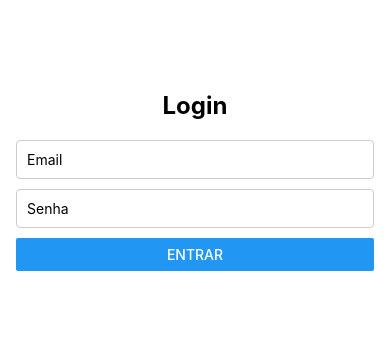
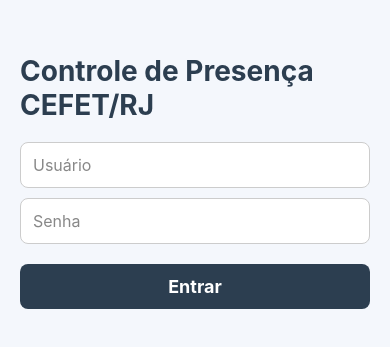
Before and after one commit to Lulcao/react-academico, a React Native app: screen /LoginScreen in a window 390 px wide. Shown: the part 241-588 px from the top of the page. Built offline with nearby package versions, Linux system fonts and the light colour scheme.

Commit message:
Adiciona Leitura QR e corrige erro Prof Screen

```diff
--- a/app.json
+++ b/app.json
@@ -23,6 +23,9 @@
     },
     "web": {
       "favicon": "./assets/favicon.png"
-    }
+    },
+    "plugins": [
+      "expo-barcode-scanner"
+    ]
   }
 }
--- a/package.json
+++ b/package.json
@@ -14,6 +14,9 @@
     "@react-navigation/native": "^7.0.14",
     "@react-navigation/stack": "^7.1.1",
     "expo": "~52.0.35",
+    "expo-barcode-scanner": "^13.0.1",
+    "expo-camera": "~16.0.16",
+    "expo-constants": "~17.0.6",
     "expo-status-bar": "~2.0.1",
     "react": "18.3.1",
     "react-native": "0.76.7",
--- a/src/screens/Aluno/AlunoProfileScreen.tsx
+++ b/src/screens/Aluno/AlunoProfileScreen.tsx
@@ -1,8 +1,27 @@
-import React from 'react';
-import { View, Text, TouchableOpacity, StyleSheet, Image } from 'react-native';
+import React, { useState } from 'react';
+import { View, Text, TouchableOpacity, StyleSheet, Image, Modal, Button, Alert } from 'react-native';
 import { Ionicons } from '@expo/vector-icons';
+import { CameraView, useCameraPermissions } from 'expo-camera';
 
 const AlunoProfileScreen: React.FC = () => {
+
+  const [modalIsVisible, setModalIsVisible] = useState(false)
+  const [permission, requestPermission] = useCameraPermissions()
+
+  async function handleOpenCamera(){
+    try {
+      const {granted} = await requestPermission()
+
+      if(!granted){
+        return Alert.alert("Habilite permissão da câmera")
+      }
+
+      setModalIsVisible(true)
+    } catch (error) {
+      console.log(error)
+    }
+  }
+
   return (
     <View style={styles.container}>
       {/* Logo da faculdade */}
@@ -10,13 +29,22 @@
         source={require('../../utils/logocefet.png')} // Caminho da imagem da logo
         style={styles.logo}
       />
+      <Text style={styles.title}>Portal Controle de Presença</Text>
 
-      <Text style={styles.title}>Portal Controle de Presença</Text>
+
 
       {/* Botão de escanear QR code */}
       <TouchableOpacity style={styles.button} onPress={() => console.log('Escanear QR Code')}>
         <Ionicons name="qr-code-outline" size={24} color="white" />
-        <Text style={styles.buttonText}>Escanear QR Presença</Text>
+        <Button title='Escanear QR Presença' onPress={handleOpenCamera}/>
+
+        <Modal visible={modalIsVisible} style={{ flex: 1 }} >
+          <CameraView style={{ flex: 1 }} facing='back' />
+            <View style={styles.footer}>
+              <Button title='Cancelar' onPress={() => setModalIsVisible(false)} />
+            </View>
+        </Modal>
+
       </TouchableOpacity>
     </View>
   );
@@ -29,6 +57,12 @@
     alignItems: 'center',
     backgroundColor: '#f5f5f5',
     padding: 20,
+  },
+  footer: {
+      position: 'absolute',
+      bottom: 32,
+      left: 32,
+      right:32
   },
   logo: {
     width: 200, // Ajuste de acordo com o tamanho da sua logo
--- a/src/screens/Auth/LoginScreen.tsx
+++ b/src/screens/Auth/LoginScreen.tsx
@@ -1,6 +1,5 @@
-// src/screens/Auth/LoginScreen.tsx
 import React, { useState } from 'react';
-import { View, Text, TextInput, Button, StyleSheet } from 'react-native';
+import { View, Text, TextInput, TouchableOpacity, StyleSheet } from 'react-native';
 import { mockUsers, User } from '../../services/mockData';
 import { useAuth } from '../../context/AuthContext';
 
@@ -15,10 +14,8 @@
       (u) => u.email === email.trim() && u.password === password
     );
 
-    console.log('Usuário encontrado:', user);
-
     if (user) {
-      setError('erro inesperado');
+      setError('');
       login(user.role);
     } else {
       setError('Credenciais inválidas. Verifique seu email e senha.');
@@ -27,10 +24,11 @@
 
   return (
     <View style={styles.container}>
-      <Text style={styles.title}>Login</Text>
+      <Text style={styles.title}>Controle de Presença CEFET/RJ</Text>
       <TextInput
         style={styles.input}
-        placeholder="Email"
+        placeholder="Usuário"
+        placeholderTextColor="#888"
         value={email}
         onChangeText={setEmail}
         keyboardType="email-address"
@@ -39,12 +37,15 @@
       <TextInput
         style={styles.input}
         placeholder="Senha"
+        placeholderTextColor="#888"
         value={password}
         onChangeText={setPassword}
         secureTextEntry={true}
       />
       {error ? <Text style={styles.error}>{error}</Text> : null}
-      <Button title="Entrar" onPress={handleLogin} />
+      <TouchableOpacity style={styles.button} onPress={handleLogin}>
+        <Text style={styles.buttonText}>Entrar</Text>
+      </TouchableOpacity>
     </View>
   );
 };
@@ -52,28 +53,46 @@
 const styles = StyleSheet.create({
   container: {
     flex: 1,
-    padding: 16,
+    padding: 20,
     justifyContent: 'center',
-    backgroundColor: '#fff',
+    alignItems: 'center',
+    backgroundColor: '#f4f7fc',
   },
   title: {
-    fontSize: 24,
+    fontSize: 28,
     fontWeight: 'bold',
+    color: '#2c3e50',
     marginBottom: 20,
-    textAlign: 'center',
   },
   input: {
+    width: '100%',
     borderWidth: 1,
     borderColor: '#ccc',
-    padding: 10,
+    backgroundColor: '#fff',
+    padding: 12,
     marginBottom: 10,
-    borderRadius: 4,
+    borderRadius: 8,
+    fontSize: 16,
   },
   error: {
     color: 'red',
     marginBottom: 10,
     textAlign: 'center',
   },
+  button: {
+    backgroundColor: '#2c3e50',
+    paddingVertical: 12,
+    paddingHorizontal: 20,
+    borderRadius: 8,
+    width: '100%',
+    alignItems: 'center',
+    marginTop: 10,
+  },
+  buttonText: {
+    color: '#fff',
+    fontSize: 18,
+    fontWeight: 'bold',
+  },
 });
 
 export default LoginScreen;
--- a/src/screens/Professor/ProfessorProfileScreen.tsx
+++ b/src/screens/Professor/ProfessorProfileScreen.tsx
@@ -4,55 +4,48 @@
 import { Ionicons } from '@expo/vector-icons';
 
 const ProfessorProfileScreen: React.FC = () => {
-  const [qrCodeVisible, setQrCodeVisible] = useState(false); // Estado para controlar a visibilidade do QR Code
-  const [qrCodeData, setQrCodeData] = useState(''); // Dados do QR Code
-  const [currentDate, setCurrentDate] = useState(''); // Estado para armazenar a data
+  const [qrCodeVisible, setQrCodeVisible] = useState(false);
+  const [qrCodeData, setQrCodeData] = useState('');
+  const [currentDate, setCurrentDate] = useState('');
 
-  // Função para gerar QR Code
   const handleGenerateQRCode = () => {
-    const qrCodeContent = 'PresencaProfessor123'; // Um valor único para o professor (pode ser dinâmico)
-    setQrCodeData(qrCodeContent); // Atribuindo o valor ao estado
-    setQrCodeVisible(true); // Tornando o QR Code visível
+    const qrCodeContent = 'PresencaProfessor123';
+    setQrCodeData(qrCodeContent);
+    setQrCodeVisible(true);
 
-    // Pegando a data atual no formato desejado
     const date = new Date();
     const formattedDate = `Presença dia ${date.getDate()}/${date.getMonth() + 1}/${date.getFullYear()}`;
-    setCurrentDate(formattedDate); // Armazenando a data formatada
+    setCurrentDate(formattedDate);
 
     Alert.alert('QR Code Gerado', 'QR Code para registro de presença gerado com sucesso!');
   };
 
-  // Função para fechar e esconder o QR Code
   const handleCloseQRCode = () => {
-    setQrCodeVisible(false); // Ocultando o QR Code
+    setQrCodeVisible(false);
   };
 
   return (
     <View style={styles.container}>
-      {/* Logo da faculdade */}
       <Image
         source={require('../../utils/logocefet.png')}
         style={styles.logo}
       />
-
       <Text style={styles.title}>Portal Controle de Presença</Text>
-
-      {/* Botão de gerar QR Code */}
       <TouchableOpacity style={styles.button} onPress={handleGenerateQRCode}>
-        <Ionicons name="qr-code-outline" size={24} color="white" />
-        <Text style={styles.buttonText}>Gerar QR Presença</Text>
+        <View style={styles.buttonContent}>
+          <Ionicons name="qr-code-outline" size={24} color="white" />
+          <Text style={styles.buttonText}>Gerar QR Presença</Text>
+        </View>
       </TouchableOpacity>
-
-      {/* Exibe o QR Code quando qrCodeVisible for true */}
       {qrCodeVisible && (
         <View style={styles.qrCodeContainer}>
-          <QRCode value={qrCodeData} size={200} /> {/* Gerando o QR Code com o valor atribuído */}
-          <Text style={styles.dateText}>{currentDate}</Text> {/* Exibindo a data abaixo do QR Code */}
-
-          {/* Botão para fechar o QR Code */}
+          <QRCode value={qrCodeData} size={200} />
+          <Text style={styles.dateText}>{currentDate}</Text>
           <TouchableOpacity style={styles.closeButton} onPress={handleCloseQRCode}>
-            <Ionicons name="close-circle-outline" size={30} color="white" />
-            <Text style={styles.closeButtonText}>Fechar</Text>
+            <View style={styles.buttonContent}>
+              <Ionicons name="close-circle-outline" size={30} color="white" />
+              <Text style={styles.closeButtonText}>Fechar</Text>
+            </View>
           </TouchableOpacity>
         </View>
       )}
@@ -67,6 +60,7 @@
     alignItems: 'center',
     backgroundColor: '#f5f5f5',
     padding: 20,
+    bottom: 80,
   },
   logo: {
     width: 200,
@@ -95,6 +89,11 @@
     shadowRadius: 6,
     elevation: 6,
   },
+  buttonContent: {
+    flexDirection: 'row',
+    alignItems: 'center',
+    justifyContent: 'center',
+  },
   buttonText: {
     color: 'white',
     fontSize: 18,
@@ -116,7 +115,7 @@
     marginTop: 20,
     flexDirection: 'row',
     alignItems: 'center',
-    backgroundColor: '#ff4d4d', // Cor vermelha para o botão de fechar
+    backgroundColor: '#ff4d4d',
     paddingVertical: 10,
     paddingHorizontal: 30,
     borderRadius: 8,
```
Also changed, not shown: 1 other file (tests, documents, lock files or other folders).
